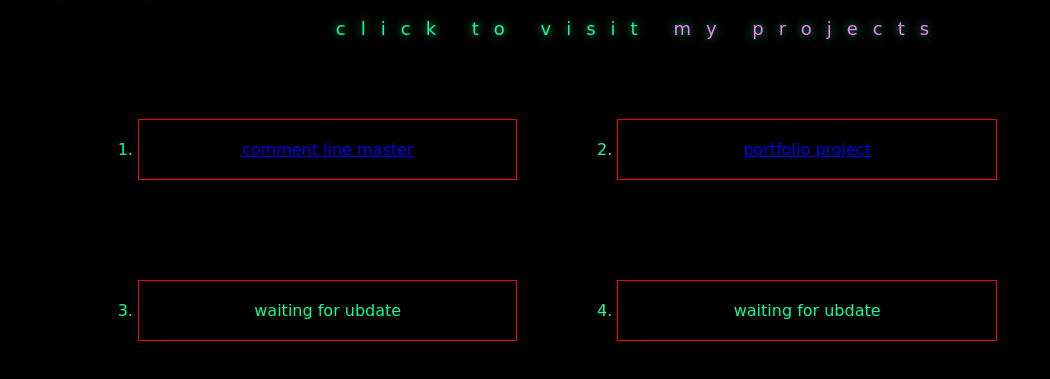
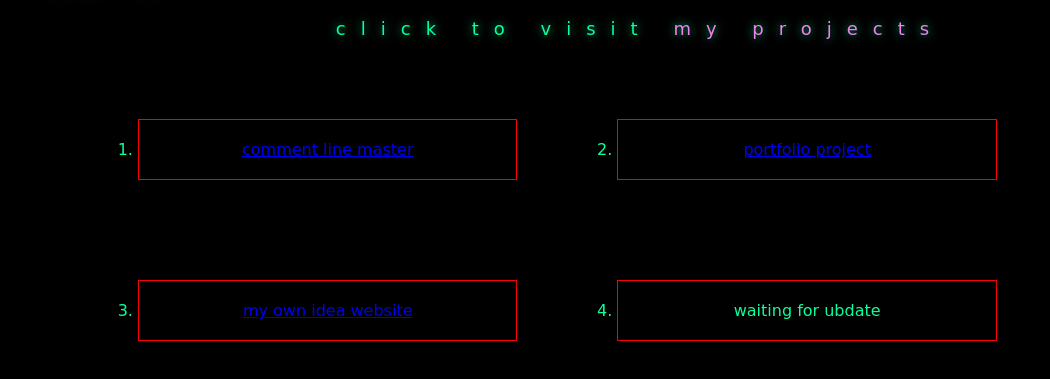
Before and after one commit to rajamanickam04062004/portfolio, a plain HTML site: page project_list/project.html in a window 1280 px wide. Shown: the part 81-460 px from the top of the page, without its empty margins (0-1050 px from the left). Drawn offline with Linux system fonts and the light colour scheme.

Commit message:
Update project.html

```diff
--- a/project_list/project.html
+++ b/project_list/project.html
@@ -14,7 +14,7 @@
        <ol>
         <li><a href="https://rajamanickam04062004.github.io/commentlinmaster/">comment line master</a></li>
         <li><a href="https://rajamanickam04062004.github.io/portfolioproject/">portfolio project</a></li>
-        <li>waiting for ubdate</li>
+        <li><a href=" https://youtubetraffic.free.nf/index.php ">my own idea website</li>
         <li>waiting for ubdate</li>
        </ol>
     </center>
```
